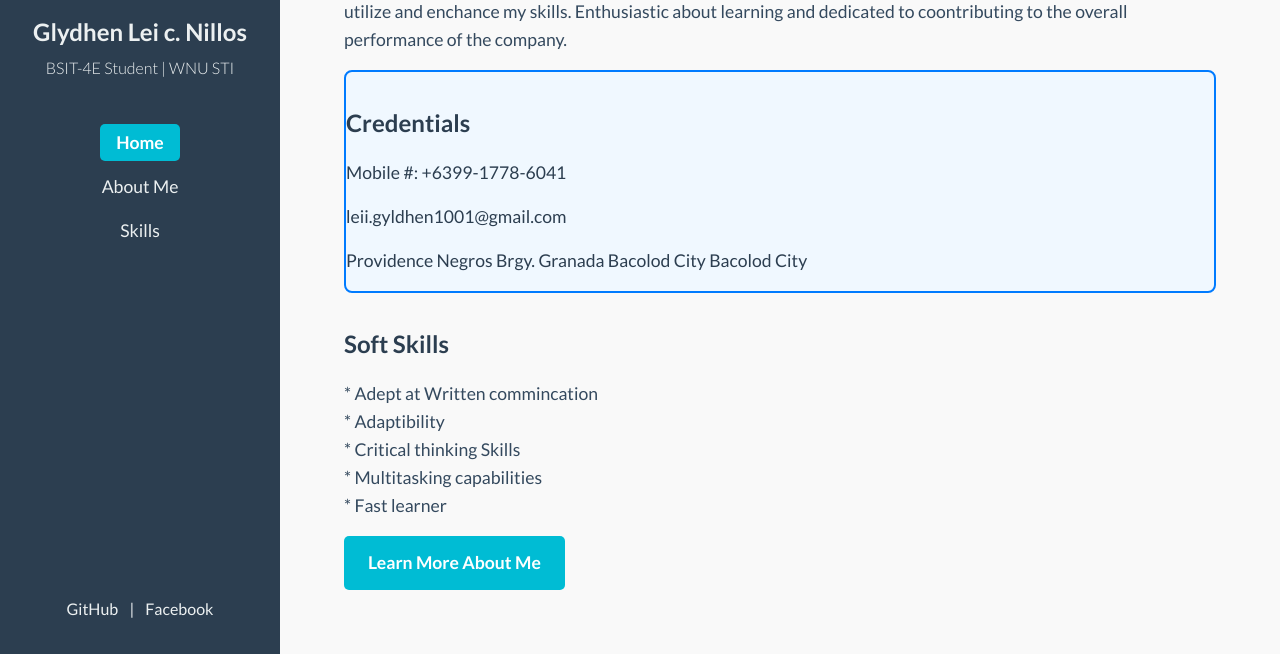
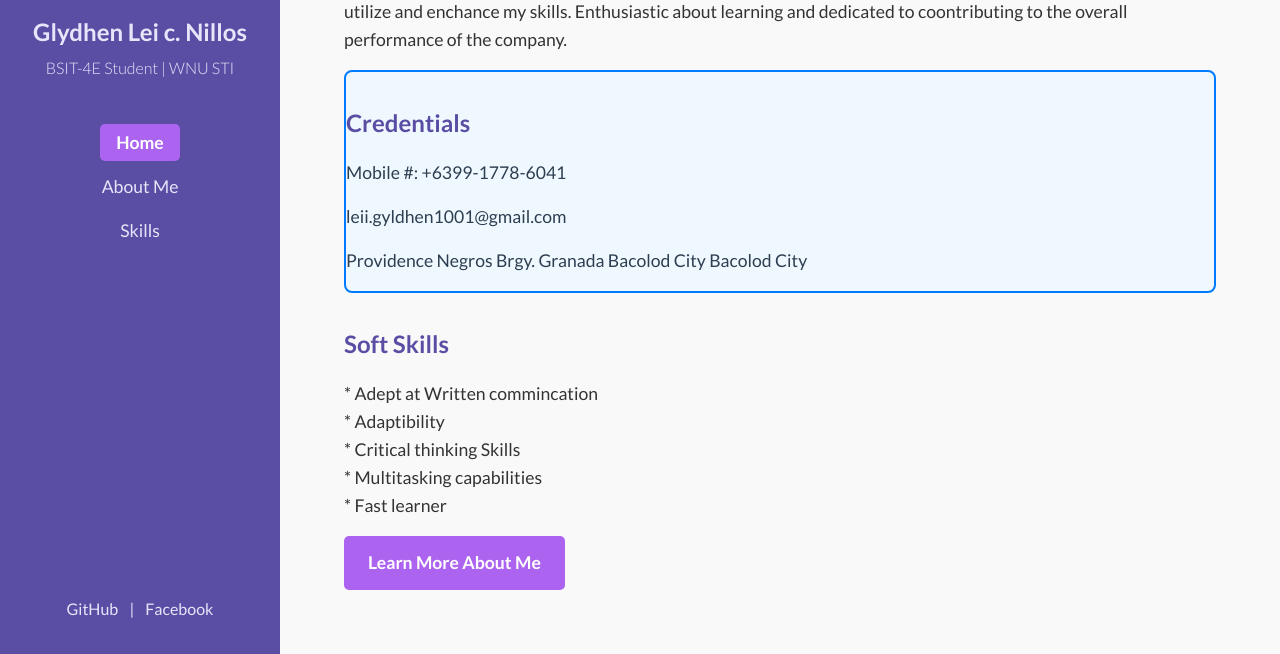
Before and after one commit to clusterduck22/Portfiolio, a plain HTML site: page index.html in a window 1280 px wide. Shown: the part 185-839 px from the top of the page. Drawn offline with Linux system fonts and the light colour scheme.

Commit message:
Update style.css

```diff
--- a/style.css
+++ b/style.css
@@ -1,9 +1,9 @@
 /* --- Global Styles & Variables --- */
 :root {
-    --primary-color: #00bcd4; /* A nice teal color */
-    --dark-color: #2c3e50;    /* A dark slate blue */
-    --light-color: #ecf0f1;   /* A light gray */
-    --text-color: #34495e;    /* A softer dark text color */
+    --primary-color: #ac64f0; /* A vibrant blue violet for highlights and buttons */
+    --dark-color: #5a4ea4;    /* A dark slate blue for the sidebar background */
+    --light-color: #E6E6FA;   /* A light lavender for the sidebar text */
+    --text-color: #333;       /* A standard dark gray for main text */
 }
 
 * {
@@ -151,7 +151,7 @@ body {
 }
 
 .cta-button:hover {
-    background-color: #0097a7; /* Darker shade of primary color */
+    background-color: #7322bf; /* A darker shade of the new violet */
     transform: translateY(-2px);
 }
 
```
